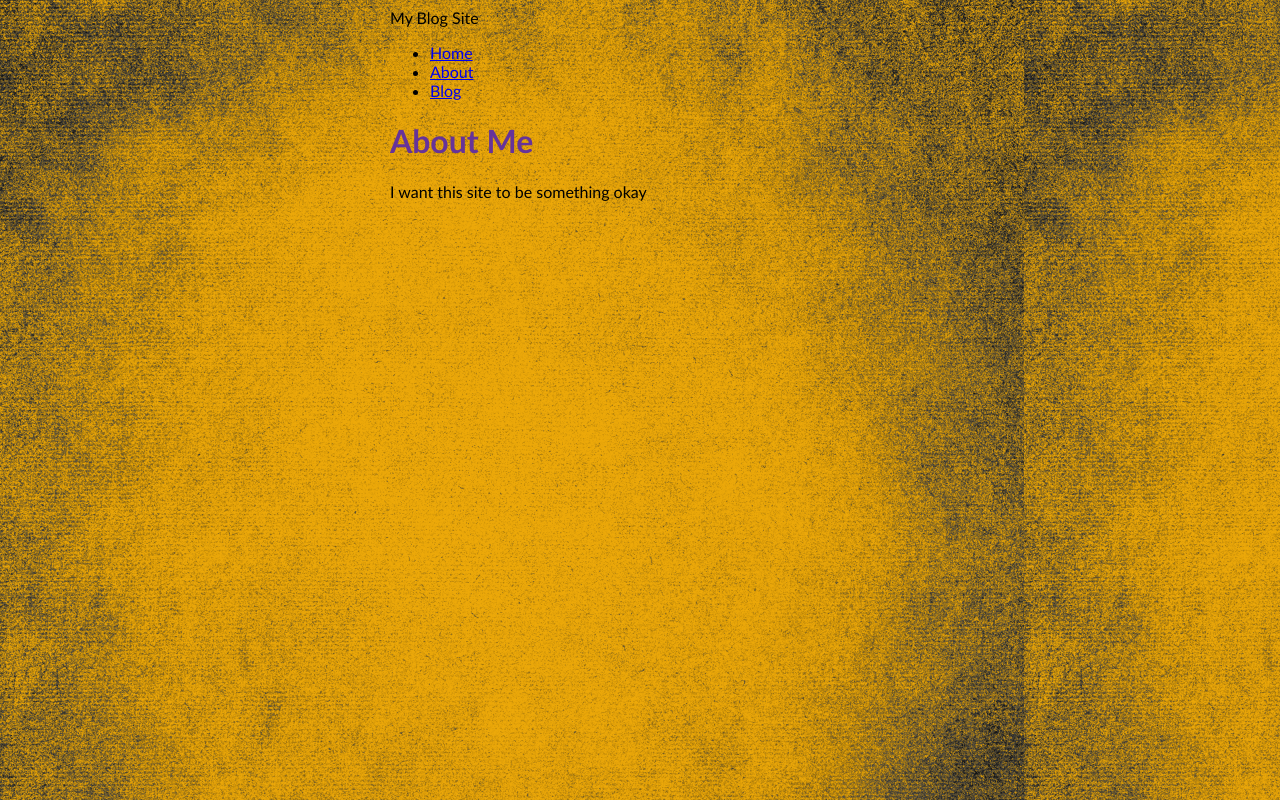
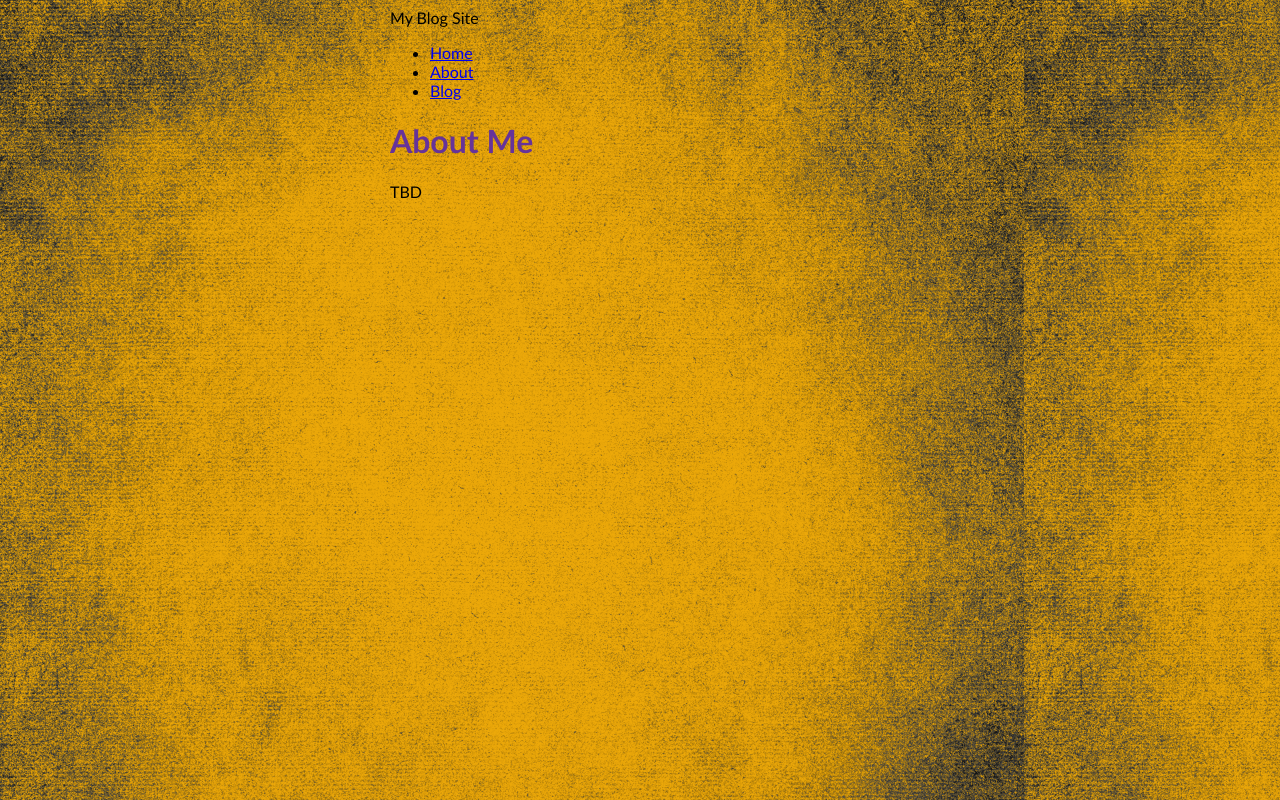
Before and after one commit to jocoso/Forum, a Gatsby site: page /about in a window 1280 px wide. Built offline with nearby package versions, Linux system fonts and the light colour scheme; Gatsby itself is replaced by a stand-in of ours.

Commit message:
modify About Me

```diff
--- a/src/pages/about.js
+++ b/src/pages/about.js
@@ -7,7 +7,7 @@ import Seo from '../components/seo'
 const AboutPage = () => {
 	return(
 		<Layout pageTitle="About Me">
-			<p>I want this site to be something okay</p>
+			<p>TBD</p>
 		</Layout>
 	)
 }
```
